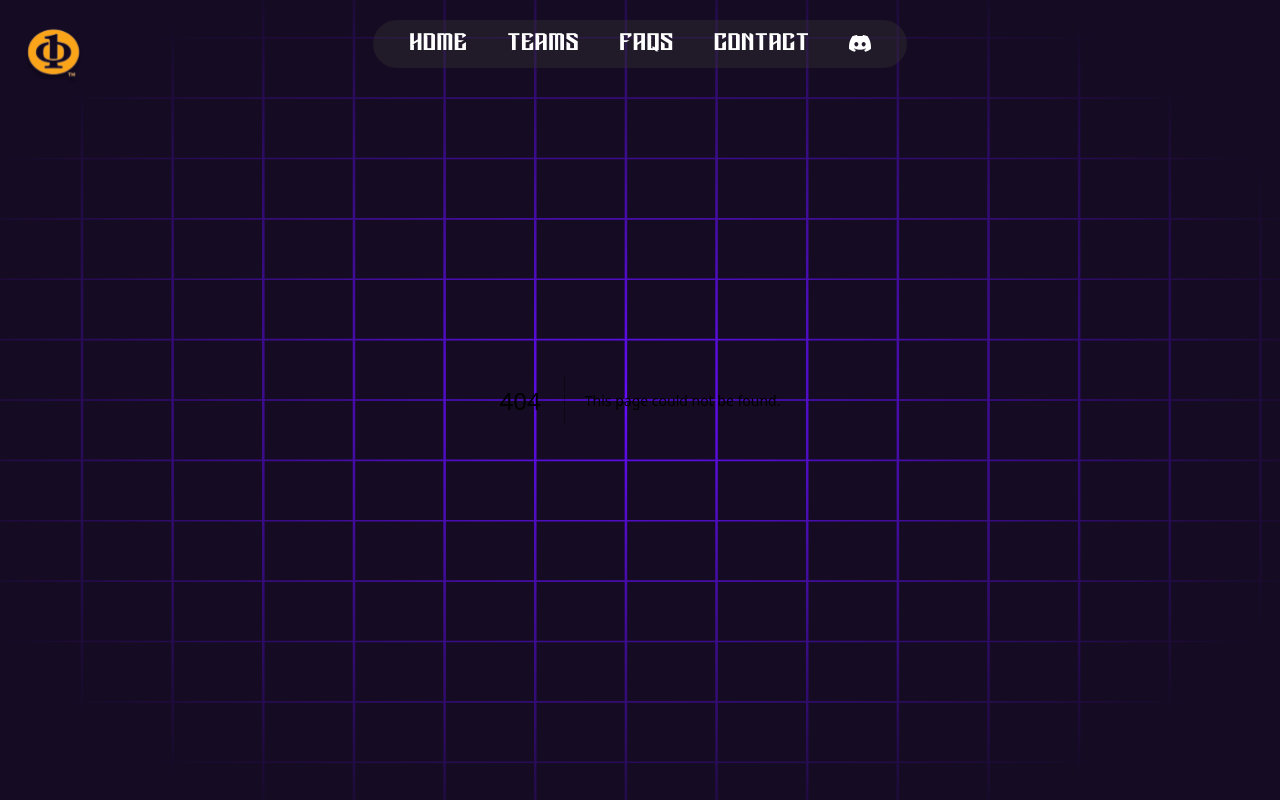
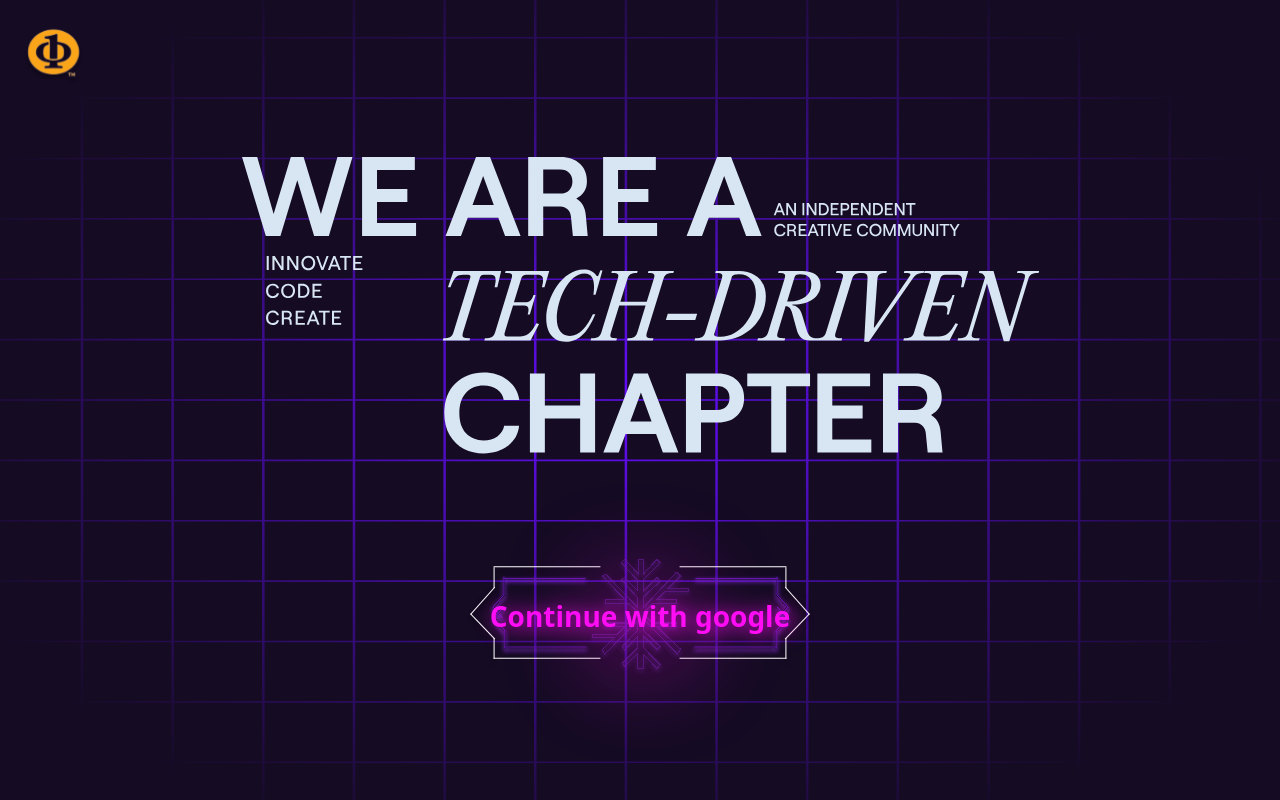
Before and after one commit to medhansh17/Recruitments-Portal, a Next.js app: page /login in a window 1280 px wide. Before the commit this address had no page. Built offline with nearby package versions, Linux system fonts and the light colour scheme; a web font is replaced by a local one.

Commit message:
Added Login page, auto redirect to login page if no cookies, some changes to FAQ

```diff
--- a/src/app/faq/page.tsx
+++ b/src/app/faq/page.tsx
@@ -1,7 +1,31 @@
 "use client";
-import FaqCard from "@/components/faqcard";
+import Carousel from "@/components/carousel";
 import Image from "next/image";
 export default function Faq(){
+
+    const FAQs:[{
+      question:string,
+      answer:string
+    }] = [{
+      question:'WHat is IEEECS',
+      answer:"A 1 chapter"
+
+    },
+    {
+      question:'WHat is IEEECS',
+      answer:"A 2 chapter"
+
+    },
+    {
+      question:'WHat is IEEECS',
+      answer:"A 3 chapter"
+
+    },
+    {
+      question:'WHat is IEEECS',
+      answer:"A chapter"
+    }
+  ]
 
     return <section className="flex flex-col w-full items-center justify-center h-screen md:pt-16">
         <div className="flex flex-row items-center justify-center ">
@@ -27,13 +51,6 @@ export default function Faq(){
 
           </div>
         </div>
-        <div className="flex flex-col md:flex-row">
-            <FaqCard question="What is IEEECS?" answer="A chapter A chapterA chapterA chapterA chapterA chapter "/>
-            <FaqCard question="What is IEEECS?" answer="A chapter A chapterA chapterA chapterA chapterA chapter "/>
-            <FaqCard question="What is IEEECS?" answer="A chapter A chapterA chapterA chapterA chapterA chapter "/>
-            <FaqCard question="What is IEEECS?" answer="A chapter A chapterA chapterA chapterA chapterA chapter "/>
-
-        </div>
-
+        <Carousel questions={FAQs}/>
     </section>
 }
--- /dev/null
+++ b/src/app/login/page.tsx
@@ -0,0 +1,26 @@
+import Image from "next/image"
+import Button from "@/components/button"
+
+export default function Login(){
+
+
+    return <div className="w-screen  h-screen md:h-screen flex flex-col items-center justify-center">
+        <div className="w-[80vw] md:w-screen flex flex-col items-center justify-between">
+            <Image
+            src={"/login-splash.svg"}
+            alt="Login splash"
+            width={800}
+            height={800}
+            loading="lazy"
+            style={{
+                marginBottom:'10vh'
+            }}
+            />
+            <Button text="Continue with google"/>
+
+        </div>
+
+
+
+    </div>
+}
--- a/src/app/page.tsx
+++ b/src/app/page.tsx
@@ -1,10 +1,34 @@
-import { Suspense } from "react";
+'use client';
+
+import { Suspense, useEffect } from "react";
+import { redirect } from 'next/navigation'
 import Loading from "../components/loading";
 import Hero from "@/components/hero";
 import ScrollIndicator from "@/components/scrollindicator";
 import Welcome from "@/components/welcome";
 
 export default function Home() {
+
+  useEffect(() => {
+    const checkCookie = () => {
+      const cookieValue = document.cookie
+        .split('; ')
+        .find(row => row.startsWith('user'))
+        ?.split('=')[1];
+
+      if (cookieValue) {
+        console.log('Cookie exists:', cookieValue);
+      } else {
+        // Not logged in
+        redirect('/login');
+      }
+    };
+
+    checkCookie();
+  }, []);
+
+
+
   return (
     <main className="min-h-screen">
       <Suspense fallback={<Loading />}>
--- a/src/components/button.tsx
+++ b/src/components/button.tsx
@@ -3,7 +3,7 @@
 import { useRef } from "react";
 import { motion, useInView } from "framer-motion";
 
-export default function Button() {
+export default function Button({text}) {
   const Ref = useRef(null);
   const inView = useInView(Ref, { amount: 0.5, once: false });
   const animationOnViewLeft = {
@@ -79,9 +79,9 @@ export default function Button() {
         variants={animationOnViewText}
         initial="hidden"
         animate={inView ? "visible" : "hidden"}
-        className="text-main-pink drop-shadow-xl text-2xl sm:text-[1.75rem] inline-block absolute left-[50%] translate-x-[-50%] w-full text-center group-hover:scaleY-110 duration-[300ms] ease-in"
+        className="text-main-pink drop-shadow-xl text-2xl sm:text-[1.75rem] inline-block absolute left-[50%] translate-x-[-50%] w-full text-center group-hover:scaleY-110 duration-[300ms] ease-in font-bold  "
       >
-        JOIN THE TEAM
+        {text}
         <span className="absolute rounded-full bg-main-pink w-[45px] h-[45px] blur-[55px] right-[50%] translate-x-[50%]"></span>
       </motion.p>
       <motion.div
--- /dev/null
+++ b/src/components/carousel.tsx
@@ -0,0 +1,14 @@
+import FaqCard from "./faqcard"
+
+
+export default function Carousel(props:{questions:[{
+    question:string,
+    answer:string
+  }]}){
+    return <section className="flex flex-col md:flex-row">
+    {props.questions.map((faq)=>{
+        return <FaqCard question={faq.question} answer={faq.answer}/>
+    })}
+    </section>
+
+}
--- a/src/components/joining-page.tsx
+++ b/src/components/joining-page.tsx
@@ -5,7 +5,7 @@ export default function JoinTeam({teamName,order}) {
   return (
     <div className={`flex ${order==='1'?'flex-col md:flex-row':'flex-col md:flex-row-reverse'}  justify-evenly items-center h-screen w-full`}>
       <Header title={teamName} />
-      <Button />
+      <Button text="JOIN THE TEAM"/>
     </div>
   );
 }
--- a/src/components/navbar.tsx
+++ b/src/components/navbar.tsx
@@ -5,17 +5,18 @@ import Link from 'next/link';
 import Navlink from './navlink';
 import { usePathname } from 'next/navigation'
 
-
 export default function Nav(){
 
     const pathname = usePathname();
 
     return (
-    <nav className=" flex flex-row justify-center items-center fixed py-5 w-full">
+    <nav className={`flex flex-row justify-center items-center fixed py-5 w-full `}>
         <div id="logo" className='size-16 fixed left-5 top-5'>
-            <Image src="/logo.svg" alt="IEEECS Logo" width={100} height={100}/>
+            <Link href="/">
+                 <Image src="/logo.svg" alt="IEEECS Logo" width={100} height={100}/>
+            </Link>
         </div>
-        <ul className=' hidden md:flex flex-row justify-center items-center font-striger px-4 py-2 bg-main-grey bg-opacity-40 rounded-full'>
+        <ul className={` ${pathname==='/login'?'hidden md:hidden':' hidden md:flex'} flex-row justify-center items-center font-striger px-4 py-2 bg-main-grey bg-opacity-40 rounded-full`}>
             <Navlink target="/" text="Home" active={pathname === '/'}/>
             <Navlink target="/teams" text="Teams" active={pathname === '/teams'}/>
             <Navlink target="/faq" text="FAQS" active={pathname === '/faq'}/>
```
Also changed, not shown: public/login-splash.svg (added).
